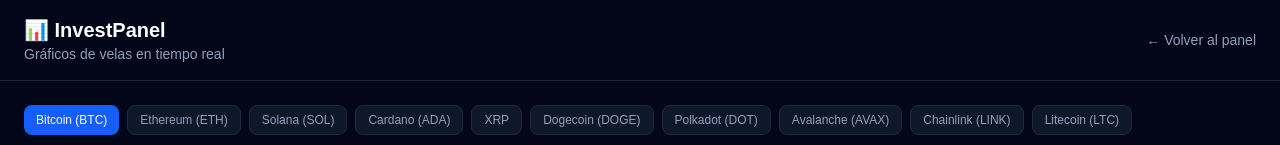
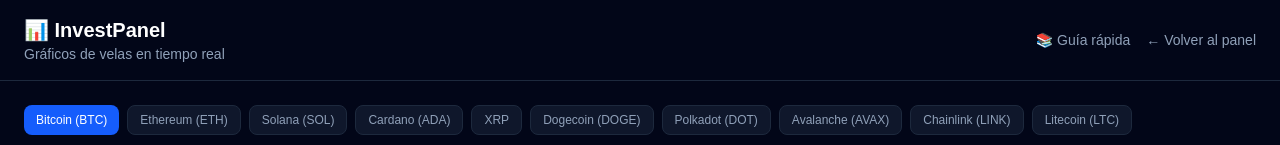
Before and after one commit to garciapabelino83-bot/invest-platform, a Next.js app: page /graficos in a window 1280 px wide. Shown: the top 145 px of the page. Built offline with nearby package versions, Linux system fonts and the light colour scheme; no server answers.

Commit message:
Agregar enlace a la guia rapida

```diff
--- a/src/app/graficos/page.tsx
+++ b/src/app/graficos/page.tsx
@@ -171,9 +171,14 @@
             <h1 className="text-xl font-bold">📊 InvestPanel</h1>
             <p className="text-slate-400 text-sm">Gráficos de velas en tiempo real</p>
           </div>
-          <Link href="/" className="text-sm text-slate-400 hover:text-white transition">
-            ← Volver al panel
-          </Link>
+          <div className="flex items-center gap-4 shrink-0">
+            <Link href="/ayuda" className="text-sm text-slate-400 hover:text-white transition">
+              📚 Guía rápida
+            </Link>
+            <Link href="/" className="text-sm text-slate-400 hover:text-white transition">
+              ← Volver al panel
+            </Link>
+          </div>
         </div>
       </header>
 
```
